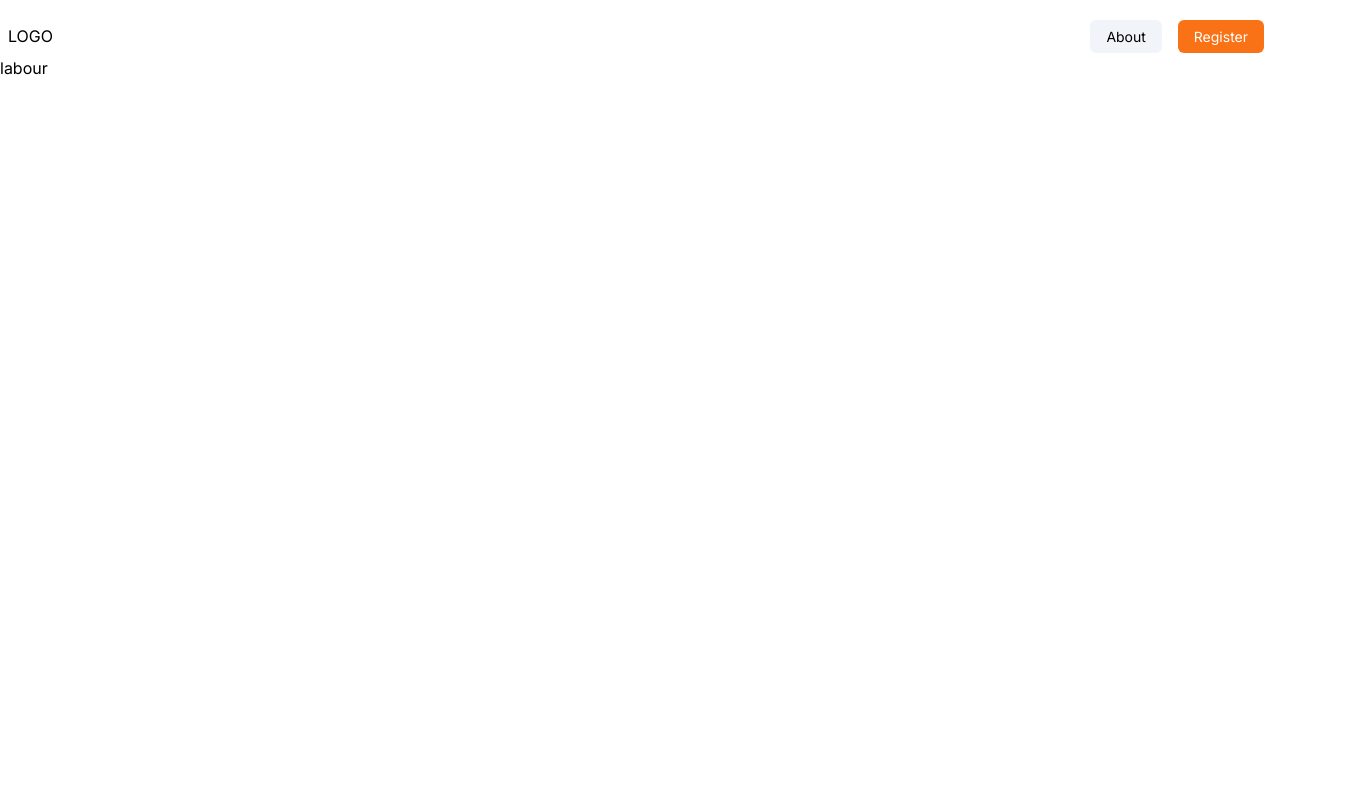
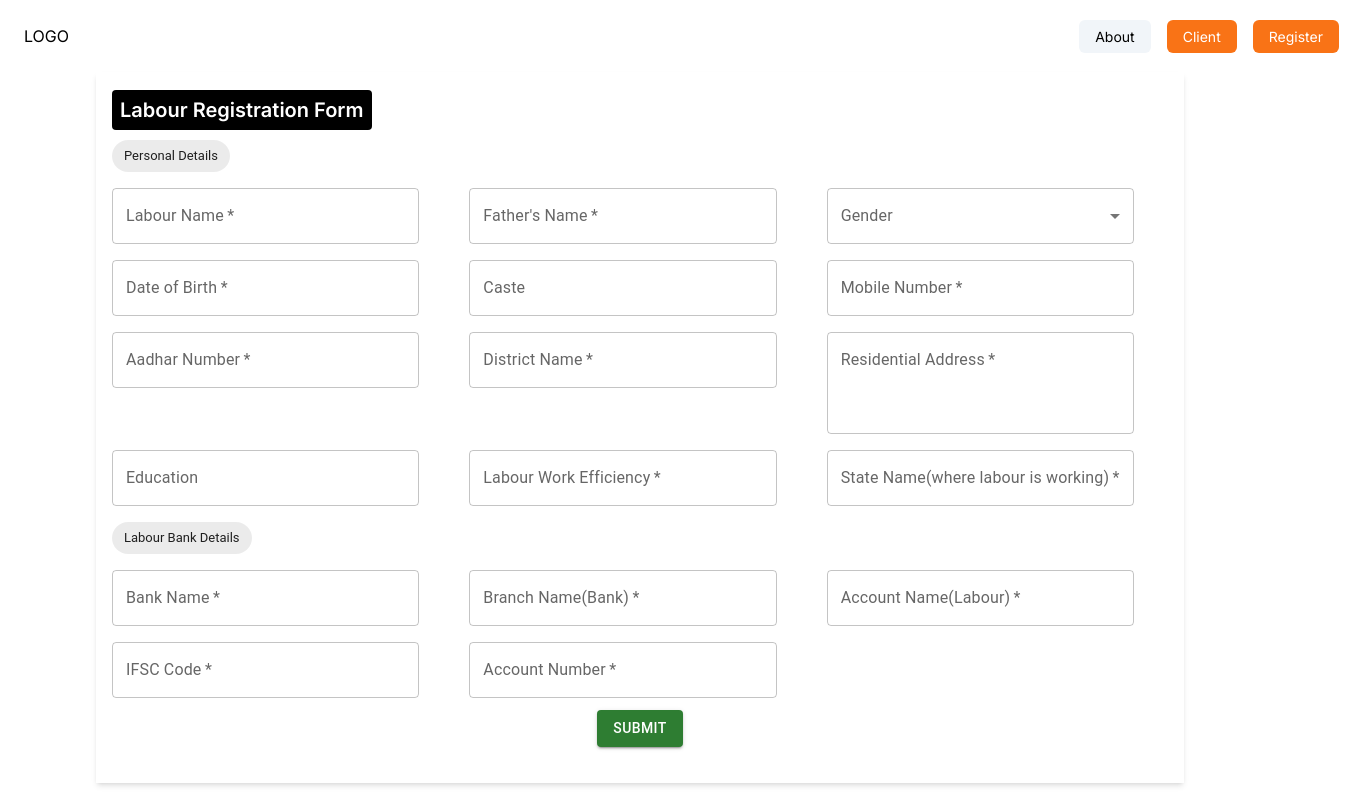
Before and after one commit to AdityaBhate/Employment_Portal, a Next.js app: page /register/labour in a window 1280 px wide. Shown: the whole page, 1347 px wide, since content can reach past the window. Built offline with nearby package versions, Linux system fonts and the light colour scheme.

Commit message:
Client and labour registration form

```diff
--- a/src/app/(auth)/register/client/page.js
+++ b/src/app/(auth)/register/client/page.js
@@ -1,7 +1,96 @@
+import { TextField, Grid, Paper, Chip, Button } from "@mui/material";
 import React from "react";
 
 function ClientRegister() {
-	return <div>client page</div>;
+  return (
+   <>
+    <div className="flex items-center justify-center h-full">
+       <div className="shadow-md py-6 px-4 w-[85%]">
+      <span className="text-white font-semibold text-xl p-2 bg-black rounded">
+        Client Registration Form
+      </span>
+      <div className="my-4">
+        <Chip label="Personal Details" />
+      </div>
+      <Grid className="m-2 mx-4" container spacing={2}>
+        <Grid item xs={12} sm={4}>
+          <TextField
+          className="w-[90%]"
+            id="client-name"
+            required
+            label="Client Name"
+            placeholder="Enter your Full Name"
+            variant="outlined"
+          />
+        </Grid>
+        <Grid item xs={12} sm={4}>
+          <TextField
+            className="w-[90%]"
+            id="father-name"
+            required
+            label="Father's Name"
+            placeholder="Enter your Father's Name"
+            variant="outlined"
+          />
+        </Grid>
+        <Grid item xs={12} sm={4}>
+          <TextField
+            className="w-[90%]"
+            id="company-name"
+            label="Company Name"
+            placeholder="Enter your Company Name"
+            variant="outlined"
+          />
+        </Grid>
+        <Grid item xs={12} sm={4}>
+          <TextField
+            className="w-[90%]"
+            id="labour-category"
+            required
+            label="Labour Category"
+            placeholder="Mention Labour Category"
+            variant="outlined"
+          />
+        </Grid>
+        <Grid item xs={12} sm={4}>
+          <TextField
+            className="w-[90%]"
+            required
+
+            label="Mobile Number"
+            placeholder="Enter your Mobile Number"
+            variant="outlined"
+          />
+        </Grid>
+        <Grid item xs={12} sm={4}>
+          <TextField
+            className="w-[90%]"
+            required
+            type="email"
+            label="Email Id"
+            placeholder="Enter your email address"
+            variant="outlined"
+          />
+        </Grid>
+        <Grid item xs={12} sm={4}>
+          <TextField
+          className="w-[90%]"
+            required
+            multiline
+            rows={3}
+            label="Residential Address"
+            placeholder="Enter your complete address"
+            variant="outlined"
+          />
+        </Grid>
+      </Grid>
+      <div className="flex justify-center my-3">
+        <Button className="bg-green-400 text-black" variant="contained" color="success">Submit</Button>
+      </div>
+    </div>
+    </div>
+   </>
+  );
 }
 
 export default ClientRegister;
--- a/src/app/(auth)/register/labour/page.js
+++ b/src/app/(auth)/register/labour/page.js
@@ -1,7 +1,203 @@
+import { TextField, Grid, Paper, Chip, Button } from "@mui/material";
 import React from "react";
+import InputLabel from "@mui/material/InputLabel";
+import MenuItem from "@mui/material/MenuItem";
+import FormControl from "@mui/material/FormControl";
+import Select, { SelectChangeEvent } from "@mui/material/Select";
 
 function LabourRegister() {
-	return <div>labour</div>;
+  return (
+    <>
+      <div className="flex items-center justify-center h-full">
+        <div className="shadow-md py-6 px-4 w-[85%]">
+          <span className="text-white font-semibold text-xl p-2 bg-black rounded">
+            Labour Registration Form
+          </span>
+          <div className="my-4">
+            <Chip label="Personal Details" />
+          </div>
+          <Grid className="m-2 mx-4" container spacing={2}>
+            <Grid item xs={12} sm={4}>
+              <TextField
+                className="w-[90%]"
+                required
+                label="Labour Name"
+                placeholder="Enter Full Name"
+                variant="outlined"
+              />
+            </Grid>
+            <Grid item xs={12} sm={4}>
+              <TextField
+                className="w-[90%]"
+                id="father-name"
+                required
+                label="Father's Name"
+                placeholder="Enter Father's Name"
+                variant="outlined"
+              />
+            </Grid>
+            <Grid item xs={12} sm={4}>
+              <FormControl className="w-[90%]">
+                <InputLabel id="demo-simple-select-label">Gender</InputLabel>
+                <Select
+                  labelId="demo-simple-select-label"
+                  id="demo-simple-select"
+                  //   value={gender}
+                  label="Gender"
+                  //   onChange={handleChange}
+                >
+                  <MenuItem value={"male"}>Male</MenuItem>
+                  <MenuItem value={"female"}>Female</MenuItem>
+                  <MenuItem value={"Other"}>Other</MenuItem>
+                </Select>
+              </FormControl>
+            </Grid>
+            <Grid item xs={12} sm={4}>
+              <TextField
+                className="w-[90%]"
+                required
+                label="Date of Birth"
+                placeholder="DD/MM/YYYY"
+                variant="outlined"
+              />
+            </Grid>
+            <Grid item xs={12} sm={4}>
+              <TextField
+                className="w-[90%]"
+                label="Caste"
+                placeholder="Enter your caste"
+                variant="outlined"
+              />
+            </Grid>
+            <Grid item xs={12} sm={4}>
+              <TextField
+                className="w-[90%]"
+                required
+                label="Mobile Number"
+                placeholder="Enter your mobile number"
+                variant="outlined"
+              />
+            </Grid>
+            <Grid item xs={12} sm={4}>
+              <TextField
+                className="w-[90%]"
+                required
+                label="Aadhar Number"
+                placeholder="Enter your aadhar number"
+                variant="outlined"
+              />
+            </Grid>
+            <Grid item xs={12} sm={4}>
+              <TextField
+                className="w-[90%]"
+                required
+                label="District Name"
+                placeholder="Enter your District Name"
+                variant="outlined"
+              />
+            </Grid>
+            <Grid item xs={12} sm={4}>
+              <TextField
+                className="w-[90%]"
+                required
+                multiline
+                rows={3}
+                label="Residential Address"
+                placeholder="Enter your complete address"
+                variant="outlined"
+              />
+            </Grid>
+            <Grid item xs={12} sm={4}>
+              <TextField
+                className="w-[90%]"
+                label="Education"
+                placeholder="Enter your education"
+                variant="outlined"
+              />
+            </Grid>
+            <Grid item xs={12} sm={4}>
+              <TextField
+                className="w-[90%]"
+                required
+                label="Labour Work Efficiency"
+                placeholder="Work Efficiency"
+                variant="outlined"
+              />
+            </Grid>
+            <Grid item xs={12} sm={4}>
+              <TextField
+                className="w-[90%]"
+                required
+                label="State Name(where labour is working)"
+                placeholder="Maharashtra"
+                variant="outlined"
+              />
+            </Grid>
+          </Grid>
+
+          <div className="my-4">
+            <Chip label="Labour Bank Details" />
+          </div>
+          <Grid className="m-2 mx-4" container spacing={2}>
+            <Grid item xs={12} sm={4}>
+              <TextField
+                className="w-[90%]"
+                required
+                label="Bank Name"
+                placeholder="State Bank of India"
+                variant="outlined"
+              />
+            </Grid>
+            <Grid item xs={12} sm={4}>
+              <TextField
+                className="w-[90%]"
+                required
+                label="Branch Name(Bank)"
+                placeholder="Enter Branch Name"
+                variant="outlined"
+              />
+            </Grid>
+            <Grid item xs={12} sm={4}>
+              <TextField
+                className="w-[90%]"
+                required
+                label="Account Name(Labour)"
+                placeholder="Enter account name"
+                variant="outlined"
+              />
+            </Grid>
+            <Grid item xs={12} sm={4}>
+              <TextField
+                className="w-[90%]"
+                required
+                label="IFSC Code"
+                placeholder="Enter IFSC Code"
+                variant="outlined"
+              />
+            </Grid>
+            <Grid item xs={12} sm={4}>
+              <TextField
+                className="w-[90%]"
+                required
+                label="Account Number"
+                placeholder="Enter Account Number"
+                variant="outlined"
+              />
+            </Grid>
+          </Grid>
+          <div className="flex justify-center my-3">
+            <Button
+              className="bg-green-400 text-black"
+              variant="contained"
+              color="success"
+            >
+              Submit
+            </Button>
+          </div>
+        </div>
+      </div>
+    </>
+  );
 }
 
 export default LabourRegister;
--- a/src/components/Navbar.js
+++ b/src/components/Navbar.js
@@ -3,7 +3,7 @@ import React from "react";
 
 function Navbar() {
 	return (
-		<nav className='flex p-2 items-center justify-between mt-4'>
+		<nav className='flex p-2 items-center m-4 justify-between mt-4'>
 			<div>
 				<h2>LOGO</h2>
 			</div>
@@ -11,14 +11,21 @@ function Navbar() {
 				<ul className='flex items-center justify-around'>
 					<li>
 						<Link
-							className='px-4 py-2 bg-slate-100 rounded-md text-sm text-black'
+							className='px-4 mx-2 py-2 bg-slate-100 rounded-md text-sm text-black'
 							href='/register/labour'>
 							About
 						</Link>
 					</li>
 					<li>
 						<Link
-							className='px-4 py-2 bg-orange-500 rounded-md text-sm text-white'
+							className='px-4 mx-2 py-2 bg-orange-500 rounded-md text-sm text-white'
+							href='/register/client'>
+							Client
+						</Link>
+					</li>
+					<li>
+						<Link
+							className='px-4 mx-2 py-2 bg-orange-500 rounded-md text-sm text-white'
 							href='/register/labour'>
 							Register
 						</Link>
```
Also changed, not shown: package.json (+10 -5 lines), 1 other file (tests, documents, lock files or other folders).
